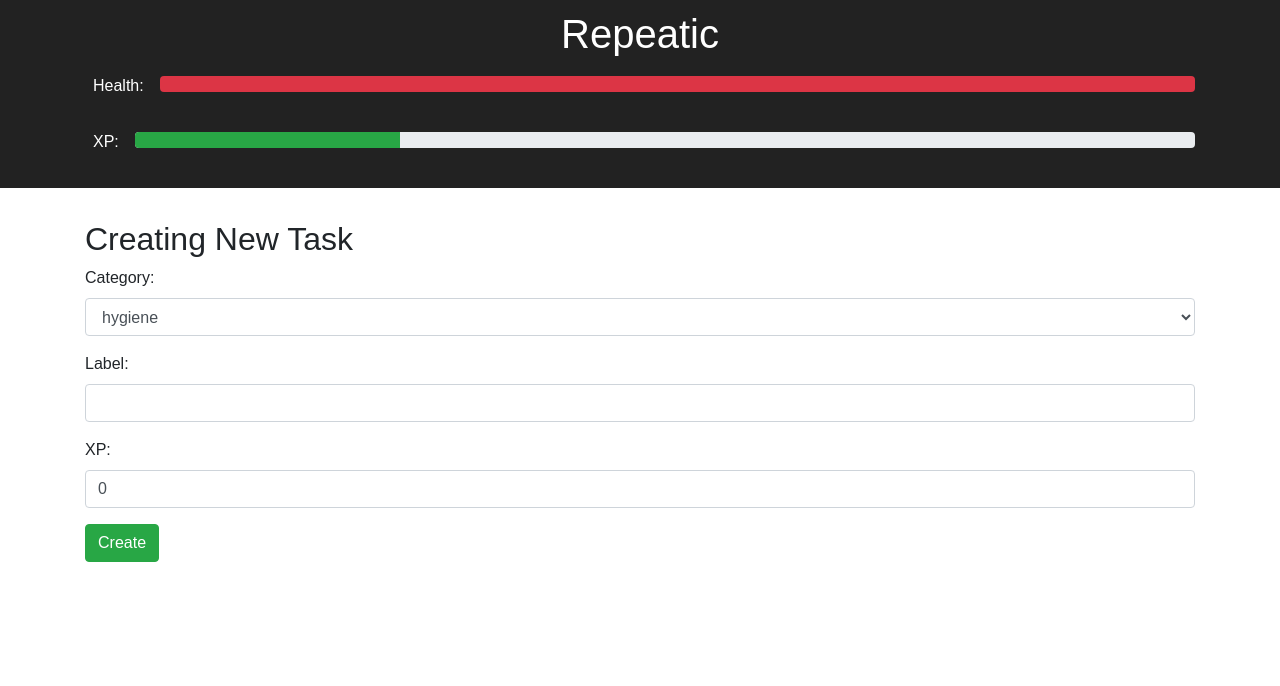
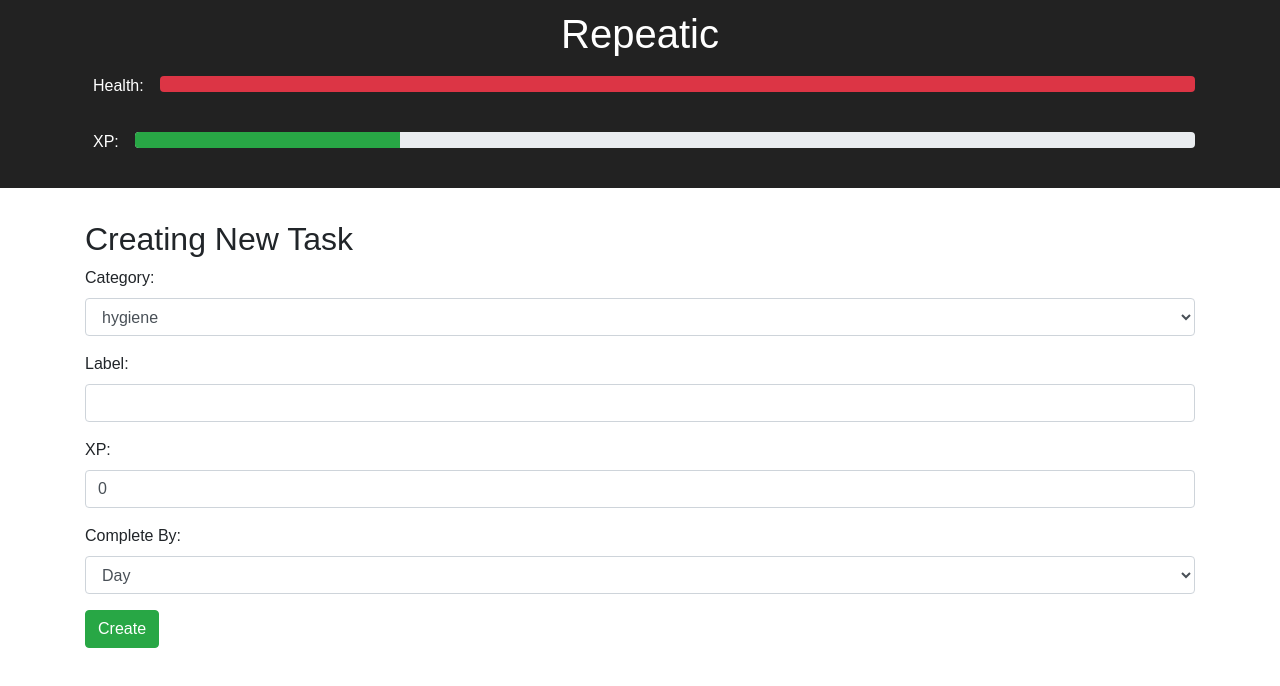
Before and after one commit to Mechasparrow/repeatic, a React (Create React App) app: page /new-task in a window 1280 px wide. Shown: the top 686 px of the page. Built offline with nearby package versions, Linux system fonts and the light colour scheme.

Commit message:
added simple ability to set deadline for creating tasks

```diff
--- a/src/components/NewTask.js
+++ b/src/components/NewTask.js
@@ -1,5 +1,8 @@
 import React, { Component } from "react";
 import "./NewTask.css";
+
+//Duration constants
+import {DURATIONS} from '../constants';
 
 //lodash
 import _ from "lodash";
@@ -10,25 +13,59 @@ import Task from "../models/Task";
 //Routing
 import { Redirect } from "react-router-dom";
 
+//Moment Lib
+import moment from 'moment';
+
 //New Task Page component
 class NewTask extends Component {
   constructor(props) {
     super(props);
 
+
+    this.handleInputChange = this.handleInputChange.bind(this);
+    this.createTask = this.createTask.bind(this);
+
+    this.renderCategoryOptions = this.renderCategoryOptions.bind(this);
+    this.renderDeadlineOptions = this.renderDeadlineOptions.bind(this);
+
+    let starting_duration = DURATIONS.DAY;
+
     this.state = {
       task_created: false,
-      tempTask: new Task("", this.props.categories[0], 0)
+      tempTask: new Task("", this.props.categories[0], 0, this.parseDeadline(starting_duration)),
+      deadline: starting_duration
     };
 
-    this.handleInputChange = this.handleInputChange.bind(this);
-    this.renderCategoryOptions = this.renderCategoryOptions.bind(this);
-    this.createTask = this.createTask.bind(this);
+  }
+
+  parseDeadline(deadline_constant) {
+
+    var right_now = moment();
+
+    switch(deadline_constant) {
+      case DURATIONS.DAY:
+        return right_now.add(1, 'day');
+      case DURATIONS.HOUR:
+        return right_now.add(1, 'hour');
+      default:
+        return right_now;
+    }
+
   }
 
   handleInputChange(e) {
     let { name, value } = e.target;
 
     var theTask = this.state.tempTask;
+    var deadline = this.state.deadline;
+
+    if (name === "deadline") {
+      deadline = value;
+
+      var deadline_moment = this.parseDeadline(value);
+      console.log(deadline_moment);
+      theTask['completeBy'] = deadline_moment;
+    }
 
     if (name === "xp") {
       if (parseInt(value, 10) >= 0) {
@@ -40,7 +77,8 @@ class NewTask extends Component {
 
     this.setState({
       ...this.state,
-      tempTask: theTask
+      tempTask: theTask,
+      deadline: deadline
     });
   }
 
@@ -56,6 +94,31 @@ class NewTask extends Component {
     });
 
     return category_options;
+  }
+
+  renderDeadlineOptions() {
+    var deadline_option_values = _.keys(DURATIONS);
+
+    console.log(deadline_option_values);
+
+    const prettier_option = (constant) => {
+      var split_constant = _.clone(constant).toLowerCase().split("");
+      split_constant[0] = split_constant[0].toUpperCase();
+      var constant = split_constant.join("");
+
+      return constant;
+    }
+
+    var deadline_options = _.map(deadline_option_values, function (option_value, idx) {
+      return (
+        <option value = {option_value} key = {idx}>
+          {prettier_option(option_value)}
+        </option>
+      );
+    });
+
+    return deadline_options;
+
   }
 
   createTask() {
@@ -111,6 +174,13 @@ class NewTask extends Component {
             />
           </div>
 
+          <div className = "form-group">
+            <label>Complete By: </label>
+            <select name = "deadline" value = {this.state.deadline} onChange = {this.handleInputChange} className = "form-control">
+              {this.renderDeadlineOptions()}
+            </select>
+          </div>
+
           <button onClick={this.createTask} className="btn btn-success">
             Create
           </button>
```
